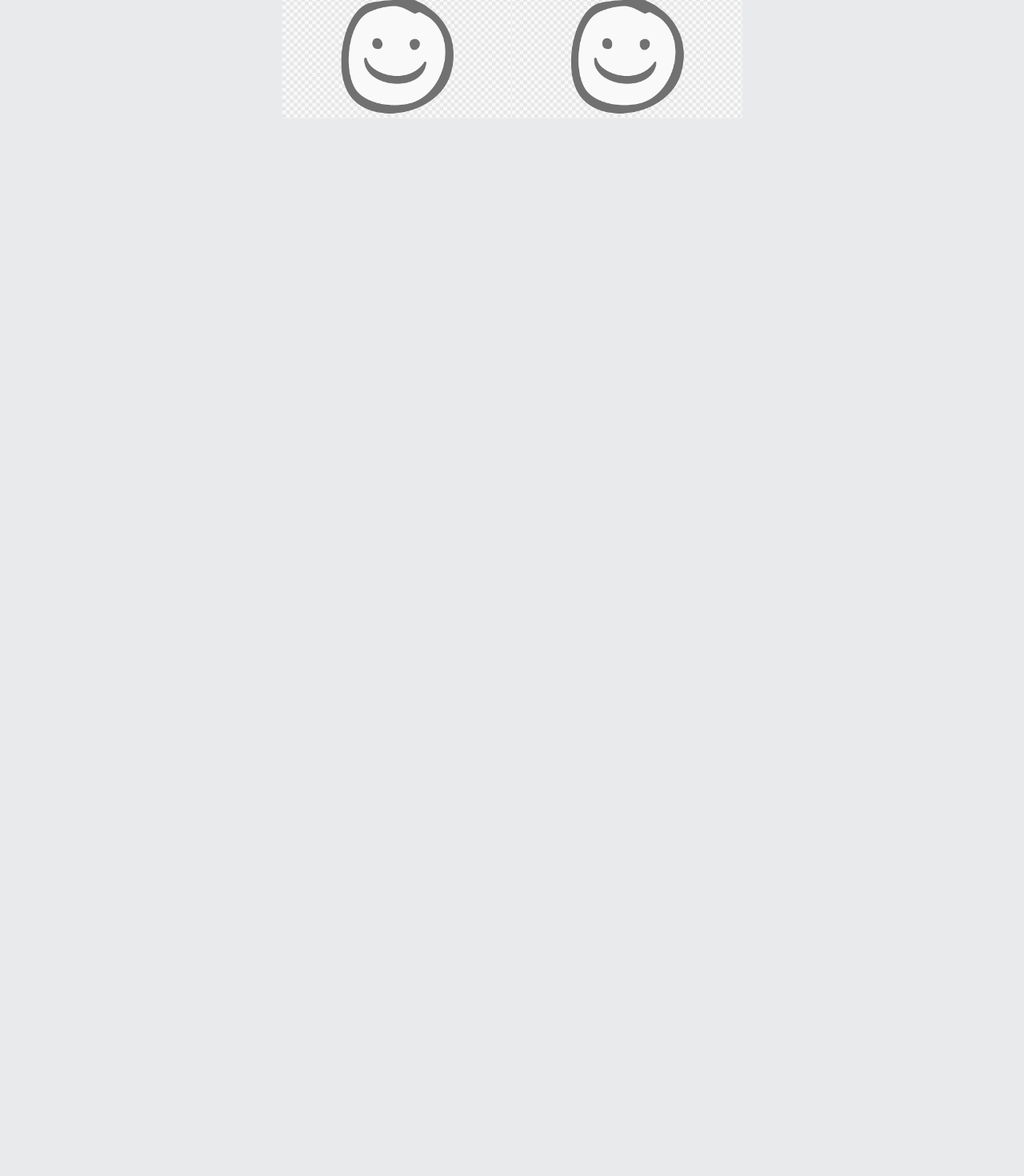
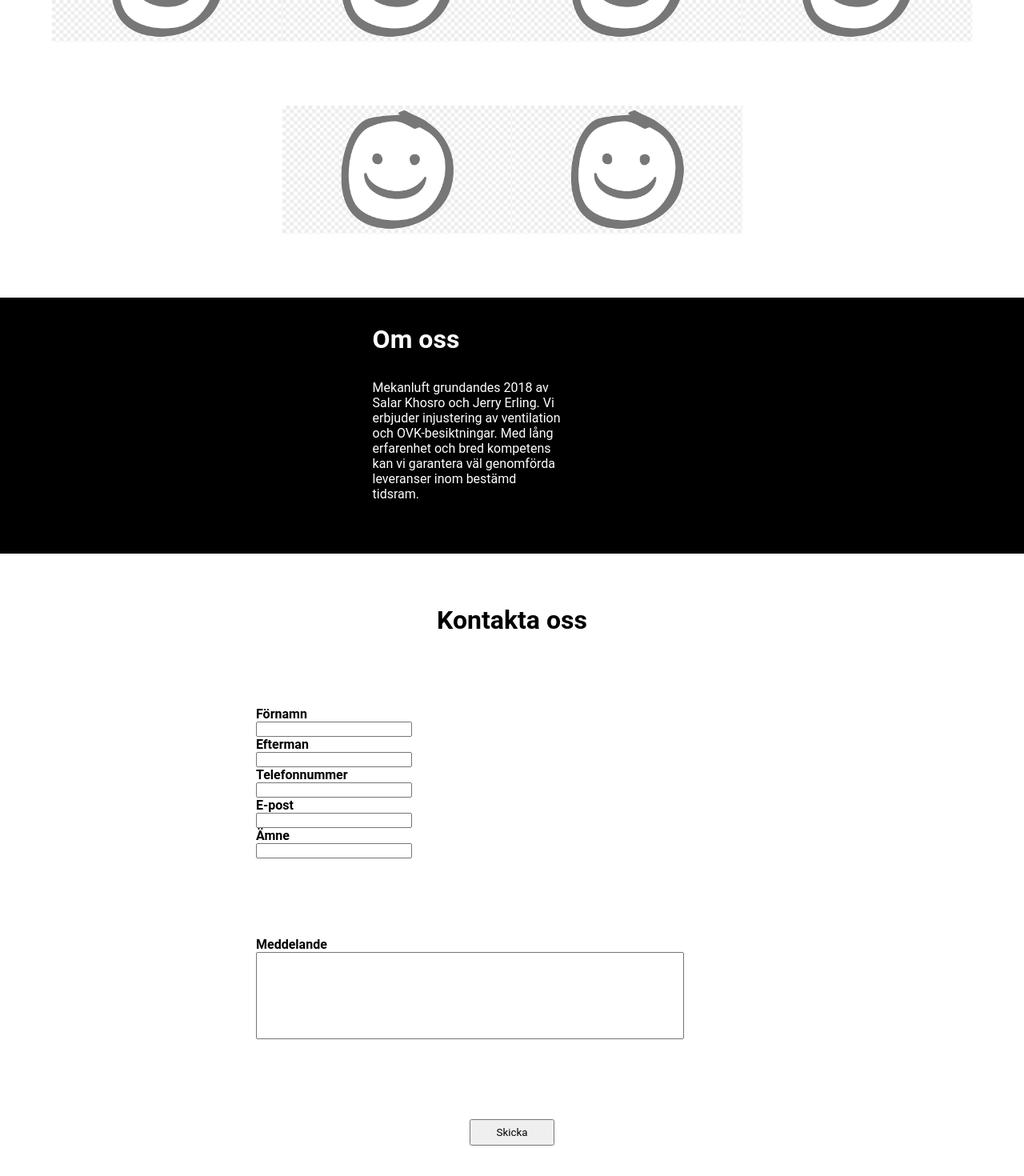
Before and after one commit to maxerling/landing-page-project, a React (Create React App) app: page / in a window 1280 px wide. Shown: the part 974-2444 px from the top of the page at 80% size. Before the commit the page ends 1122 px from the top, so only its background shows below. Built offline with nearby package versions, Linux system fonts and the light colour scheme.

Commit message:
added about and contact section

```diff
--- a/src/components/AboutSection.tsx
+++ b/src/components/AboutSection.tsx
@@ -1,9 +1,47 @@
-import React from 'react'
+import React from "react";
+import styled from "styled-components";
 
-interface AboutSectionProps {
+interface AboutSectionProps {}
 
-}
+const ContentWrapper = styled.div`
+  display: flex;
+  justify-content: center;
+  width: 100%;
+  height: 20em;
+  background: #000;
+`;
+
+const Content = styled.div`
+  display: flex;
+  flex-wrap: wrap;
+  color: #fff;
+`;
+
+const HeaderText = styled.h1`
+  display: flex;
+  flex-direction: row;
+  width: 100%;
+  align-items: center;
+`;
+
+const Text = styled.p`
+  display: flex;
+  flex-direction: row;
+  width: 15em;
+`;
 
 export const AboutSection: React.FC<AboutSectionProps> = ({}) => {
-    return (<></>);
-}
+  return (
+    <ContentWrapper>
+      <Content>
+        <HeaderText>Om oss</HeaderText>
+        <Text>
+          Mekanluft grundandes 2018 av Salar Khosro och Jerry Erling. Vi
+          erbjuder injustering av ventilation och OVK-besiktningar. Med lång
+          erfarenhet och bred kompetens kan vi garantera väl genomförda
+          leveranser inom bestämd tidsram.
+        </Text>
+      </Content>
+    </ContentWrapper>
+  );
+};
--- a/src/components/CollabSection.tsx
+++ b/src/components/CollabSection.tsx
@@ -19,8 +19,8 @@
   display: flex;
   justify-content: center;
   flex-direction: row;
-  color: #333333;
-  padding: 1em;
+  color: #000;
+  padding: 2em;
   width: 100%;
   opacity: 0.7;
 `;
@@ -31,6 +31,7 @@
   justify-content: space-evenly;
   height: 10em;
   opacity: 0.7;
+  padding: 0 0 5em 0;
 `;
 
 export const CollabSection: React.FC<CollabSectionProps> = ({}) => {
--- a/src/components/ContactSection.tsx
+++ b/src/components/ContactSection.tsx
@@ -1,9 +1,111 @@
-import React from 'react'
+import React from "react";
+import styled from "styled-components";
 
-interface ContactSectionProps {
+interface ContactSectionProps {}
 
-}
+const ContentWrapper = styled.div`
+  display: flex;
+  background: #fff;
+  width: 100%;
+  justify-content: center;
+  height: 50em;
+`;
+
+const Content = styled.div`
+  display: flex;
+  color: #000;
+  flex-wrap: wrap;
+  width: 40em;
+`;
+
+const RightSection = styled.div`
+  display: flex;
+  flex-direction: row;
+  width: 100%;
+  justify-content: center;
+`;
+
+const MidSection = styled.div`
+  display: flex;
+  flex-direction: column;
+  flex-wrap: wrap;
+  width: 30%;
+  height: 25%;
+`;
+
+const LeftSection = styled.div`
+  display: flex;
+  flex-direction: column;
+  flex-wrap: wrap;
+`;
+
+const SubmitSection = styled.div`
+  display: flex;
+  justify-content: center;
+  align-items: center;
+  flex-direction: row;
+  width: 100%;
+  height: 1em;
+`;
+
+const HeaderText = styled.h1`
+  display: flex;
+  padding: 2em 0 0 0;
+`;
+
+const Input = styled.input`
+  display: flex;
+  flex-direction: row;
+`;
+
+const Label = styled.label`
+  display: flex;
+  font-weight: bold;
+  flex-direction: row;
+`;
+
+const TextArea = styled.textarea`
+  display: flex;
+  flex-direction: row;
+  resize: none;
+  width: 40em;
+  height: 8em;
+`;
+
+const Submit = styled.button`
+  width: 8em;
+  height: 2.5em;
+  margin: 3em 0 0 0;
+  text-align: center;
+`;
 
 export const ContactSection: React.FC<ContactSectionProps> = ({}) => {
-    return (<></>);
-}
+  return (
+    <ContentWrapper>
+      <Content>
+        <RightSection>
+          <HeaderText>Kontakta oss</HeaderText>
+        </RightSection>
+        <MidSection>
+          <Label>Förnamn</Label>
+          <Input />
+          <Label>Efterman</Label>
+          <Input />
+          <Label>Telefonnummer</Label>
+          <Input />
+          <Label>E-post</Label>
+          <Input />
+          <Label>Ämne</Label>
+          <Input />
+        </MidSection>
+        <LeftSection>
+          <Label>Meddelande</Label>
+          <TextArea></TextArea>
+        </LeftSection>
+        <SubmitSection>
+          <Submit>Skicka</Submit>
+        </SubmitSection>
+      </Content>
+    </ContentWrapper>
+  );
+};
--- a/src/components/Header.tsx
+++ b/src/components/Header.tsx
@@ -7,7 +7,6 @@
 
 const HeaderWrapper = styled.div`
   display: flex;
-  //width: 100%;
   height: 60px;
   padding: 0 1.5em;
   align-items: center;
--- a/src/theme/globalStyles.tsx
+++ b/src/theme/globalStyles.tsx
@@ -14,7 +14,7 @@
 }
 
 body{
-  background-color:#E9EAEC;
+  background-color:#fff;
   color:#000;
 }
 
```
